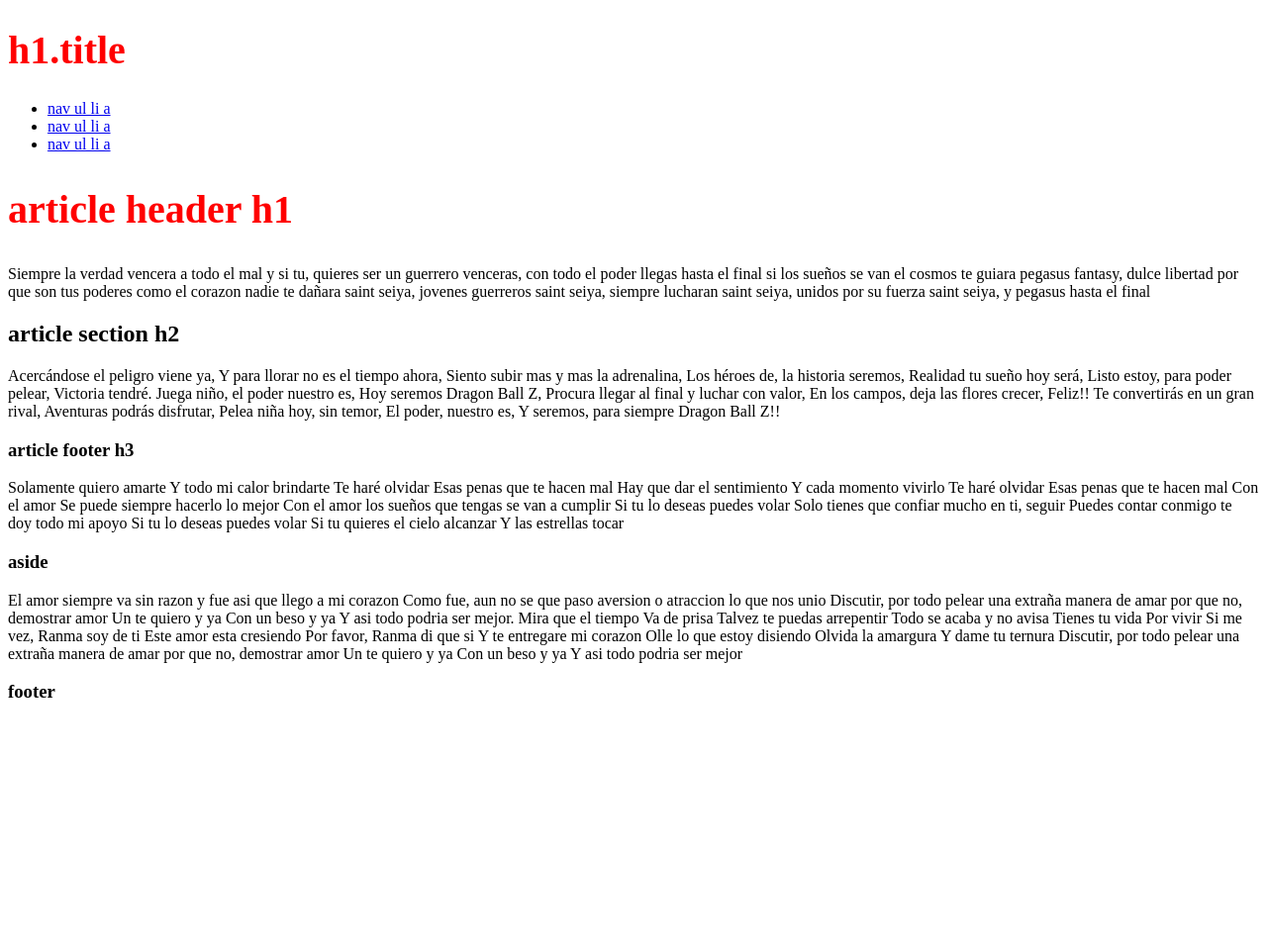
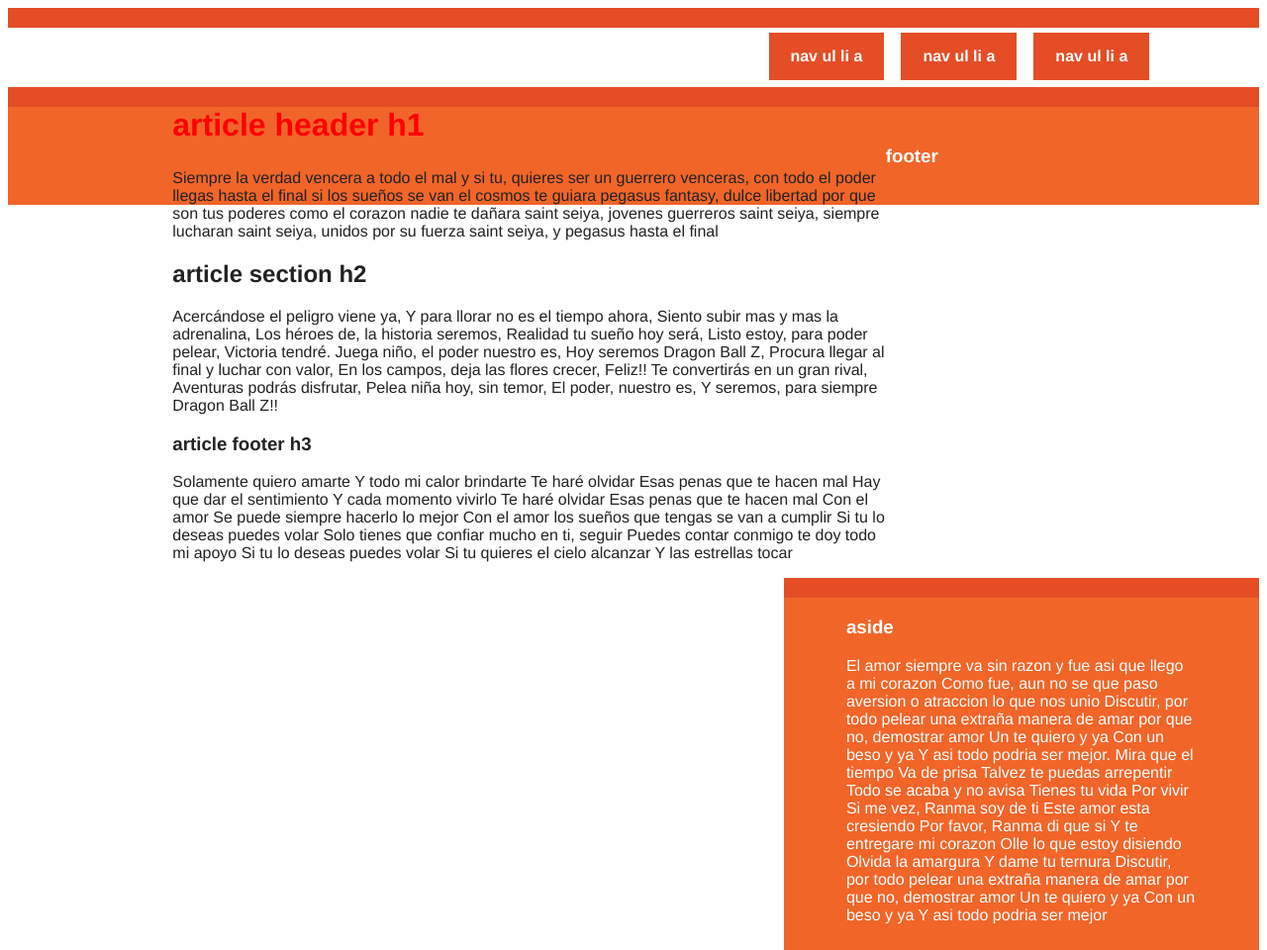
Before and after one commit to Cipitaa/programacionweb13030582, a plain HTML site: page practicas/practica2/index.html in a window 1280 px wide. Shown: the whole page at 99% size. Before the commit the page ends 800 px from the top, so only its background shows below. Drawn offline with Linux system fonts and the light colour scheme.

Commit message:
Práctica 2: html y css

```diff
--- a/practicas/practica2/css/estilos.css
+++ b/practicas/practica2/css/estilos.css
@@ -1,19 +1,149 @@
 /*un comentario*/
-h1{
-	font-size: 40px;
-	color: red;
+html, button, input, select, textarea{
+	color: #222;
 }
 
-#titulo{						/*Se hace referencia a un id*/
-	/*background-color: black;*/
-	color: white;
-	text-shadow:5px 5px 5px #000000;
+body{
+	font-size: 1em;
+	line-height: 1.4px;
+	font: 16px Helvetica;
 }
 
-.colorRojo{						/*Se hace referencia a una clase*/
-	color: red;
+hr{
+	display: block;
+	height: 1px;
+	border: 0px;
+	border-top: 1px solid #ccc;
+	margin: 1cm 0;
+	padding: 0px;
 }
 
-.colorAmarillo{
-	color: yellow;
+.container{
+	width: 90%;
+	margin: 0 5%;
 }
+/*
+	margin: arriba derecha abajo izquierda
+	margin: arriba y  abajo derecha e izquierda;
+*/
+
+.header-container{
+	border-bottom: 20px solid #e44d26;
+}
+
+.footer-container,
+.main aside{
+	border-top: 20px solid #e44d26;
+}
+
+.header-container,
+.footer-container,
+.main aside{
+	background: #f16529;
+}
+
+.title{
+	color: white;
+}
+
+nav ul{
+	margin: 0;
+	padding: 0;
+}
+
+nav a{
+	display: block;
+	margin-bottom: 10px;
+	padding: 15px 0;
+	text-align: center;
+	text-decoration: none;
+	font-weight: bold;
+	color: white;
+	background: #e44d26;
+}
+
+nav a:hover,
+nav a:visited{
+	color: white;
+}
+
+nav a:hover{
+	text-decoration: underline;
+}
+
+.main{
+	padding: 30px 0;
+}
+
+.main article h1{
+	font-size: 2em;
+}
+
+.main aside{
+	color: white;
+	padding: 0px 5% 10px;
+}
+
+.footer-container footer{
+	color: white;
+	padding: 20px 0;
+}
+
+.clearfix:before,
+.clearfix:after{
+	content: " ";
+	display: table;
+}
+
+@media only screen and (min-width: 480px){
+	h1{
+		color: red;
+	}
+
+	nav a{
+		float: left;
+		width: 27%;
+		margin: 25px 2%;
+		margin-bottom: 0;
+	}
+
+	nav li:first-child a{
+		margin-left: 0;
+	}
+
+	nav li:last-child a{
+		margin-right: 0;
+	}
+
+	nav ul li{
+		display: inline;
+	}
+}/*480 píxeles*/
+
+@media only screen and (min-width: 760px){
+	.title{
+		float: left;
+	}
+
+	nav{
+		float: right;
+		width: 38%;
+	}
+
+	.main aside{
+		float: right;
+		width: 28%;
+	}
+
+	.main article{
+		float: left;
+		width: 57%;
+	}
+}
+
+@media only screen and (min-width: 1100px){
+	.content{
+		width: 1026px;
+		margin: 0 auto;
+	}
+}
```
